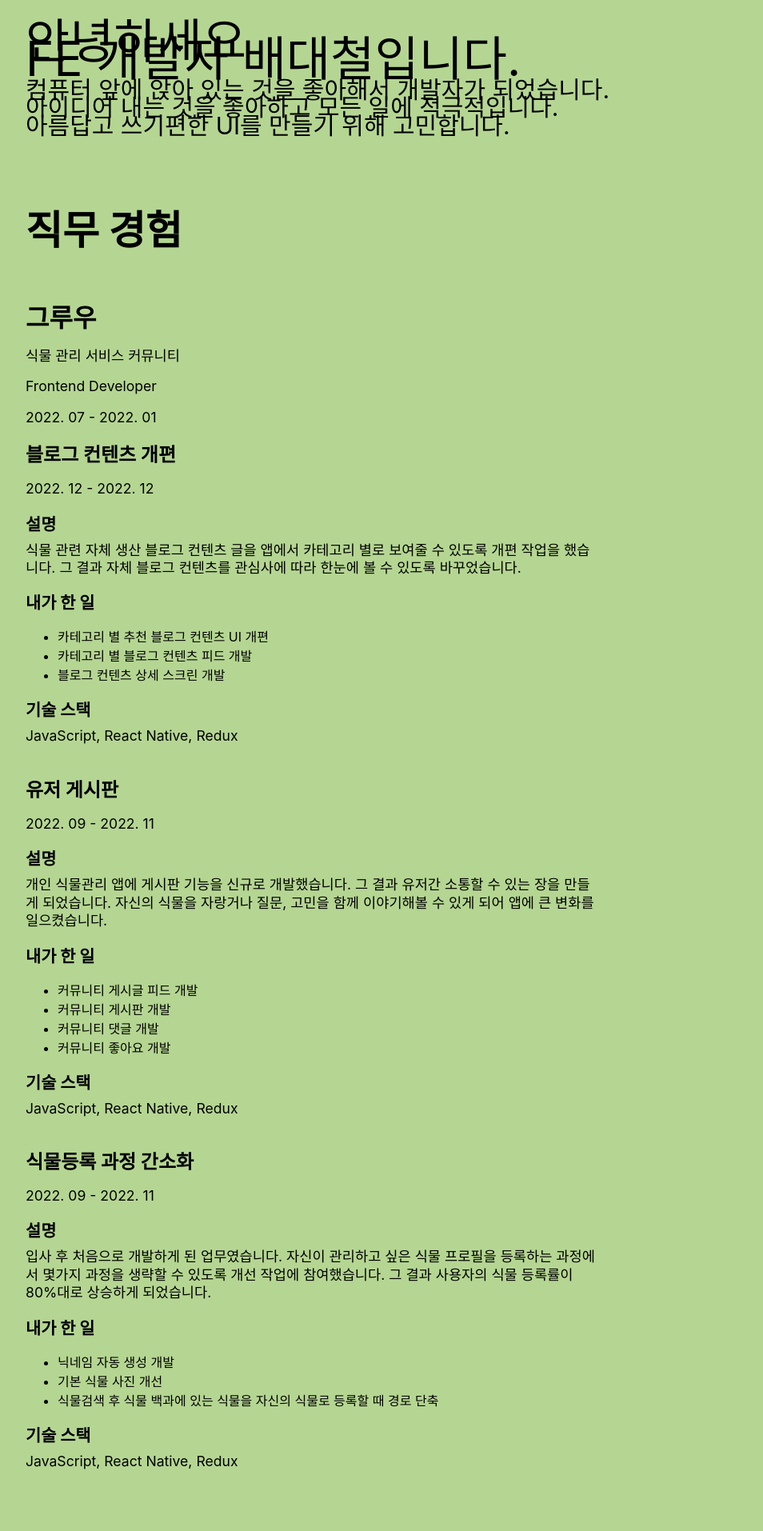
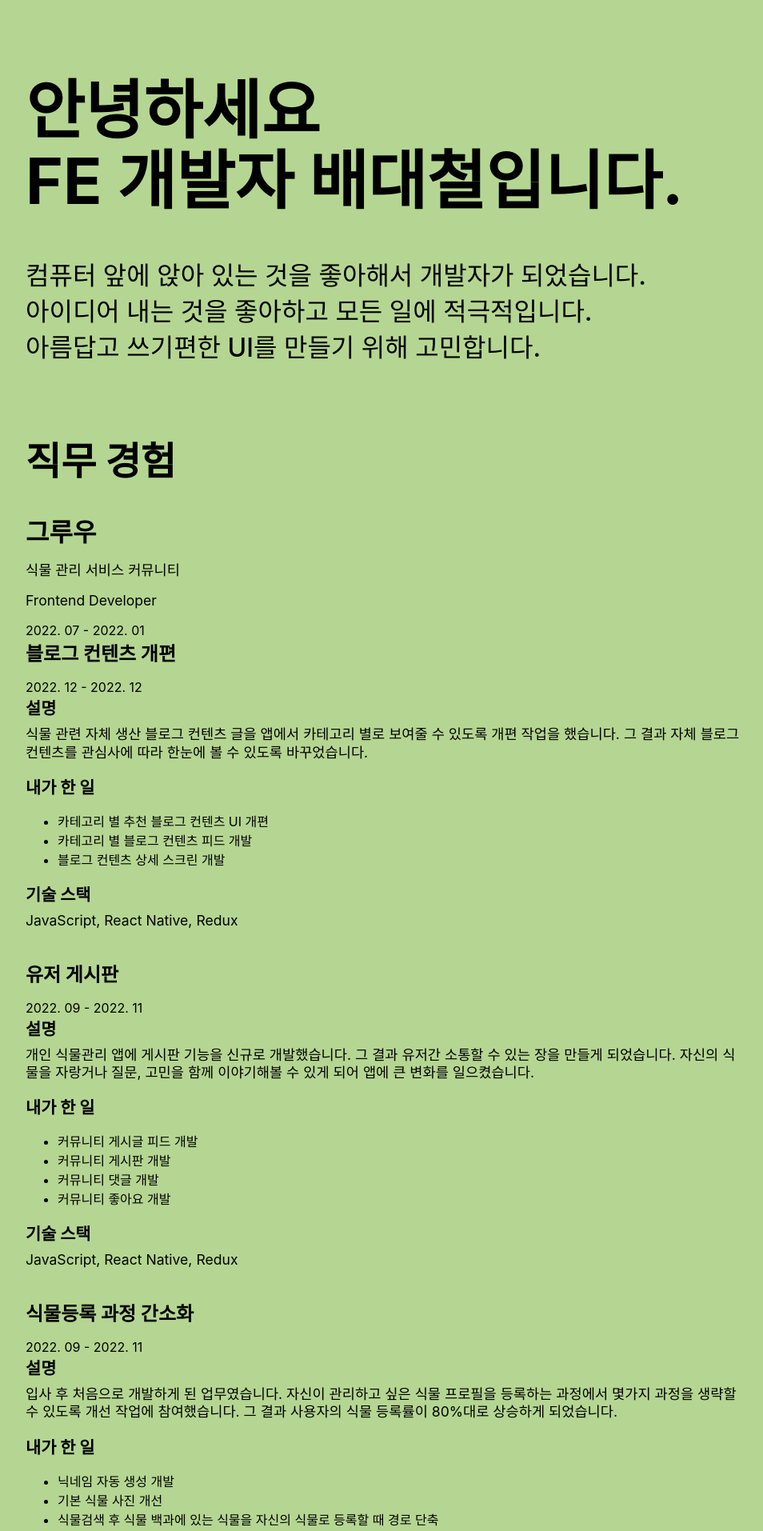
Before and after one commit to aingface/my-resume, a React (Create React App) app: page / in a window 1280 px wide. Shown: the top 1914 px of the page at 80% size, without its empty margins (160-1114 px from the left). Built offline with nearby package versions, Linux system fonts and the light colour scheme.

Commit message:
style: row > row-left/ row-right 분리

```diff
--- a/public/index.html
+++ b/public/index.html
@@ -4,16 +4,13 @@
     <meta charset="utf-8" />
     <meta name="viewport" content="width=device-width, initial-scale=1" />
     <meta name="theme-color" content="#000000" />
-    <meta
-      name="description"
-      content="Web site created using create-react-app"
-    />
-    <link rel="apple-touch-icon" href="%PUBLIC_URL%/logo192.png" />
+    <meta name="description" content="Web site created using create-react-app" />
+    <!-- <link rel="apple-touch-icon" href="%PUBLIC_URL%/logo192.png" /> -->
     <!--
       manifest.json provides metadata used when your web app is installed on a
       user's mobile device or desktop. See https://developers.google.com/web/fundamentals/web-app-manifest/
     -->
-    <link rel="manifest" href="%PUBLIC_URL%/manifest.json" />
+    <!-- <link rel="manifest" href="%PUBLIC_URL%/manifest.json" /> -->
     <!--
       Notice the use of %PUBLIC_URL% in the tags above.
       It will be replaced with the URL of the `public` folder during the build.
--- a/src/items/Greetings.tsx
+++ b/src/items/Greetings.tsx
@@ -4,12 +4,12 @@ import styled from 'styled-components';
 function Greetings() {
   return (
     <Container>
-      <Title>
+      <h1>
         안녕하세요
         <br />
         FE 개발자 배대철입니다.
         <br />
-      </Title>
+      </h1>
       <Desc>
         컴퓨터 앞에 앉아 있는 것을 좋아해서 개발자가 되었습니다.
         <br />
@@ -31,9 +31,8 @@ const Container = styled.div`
   flex-direction: column;
 `;
 
-const Title = styled.p`
-  font-size: 60px;
+const Desc = styled.p`
+  font-size: 2rem;
+  line-height: 1.4;
+  font-weight: 500;
 `;
-const Desc = styled.p`
-  font-size: 30px;
-`;
--- a/src/items/WorkExperience.tsx
+++ b/src/items/WorkExperience.tsx
@@ -2,22 +2,27 @@ import React from 'react';
 
 function WorkExperience() {
   return (
-    <div className="Chapter">
-      <h2 className="ExperienceTitle">직무 경험</h2>
-      <br />
-      <div>
-        <h3 className="ItemTitle">그루우</h3>
+    <section>
+      <h2>직무 경험</h2>
+      <div className="row">
+        <div className="row-left">
+          <h3>그루우</h3>
           <p>식물 관리 서비스 커뮤니티</p>
+          <p>Frontend Developer</p>
+          <time>2022. 07 - 2022. 01</time>
+        </div>
 
-        <p>Frontend Developer</p>
-        <p>2022. 07 - 2022. 01</p>
-        <div>
+        <div className="row-right">
+          <div className="project">
             <h4 className="ProjectTitle">블로그 컨텐츠 개편</h4>
-          <p>2022. 12 - 2022. 12</p>
+            <span>
+              <time dateTime="2022-12">2022. 12</time> - <time dateTime="2022-12">2022. 12</time>
+            </span>
             <h5 className="DetailTitle">설명</h5>
             <p>
-            식물 관련 자체 생산 블로그 컨텐츠 글을 앱에서 카테고리 별로 보여줄 수 있도록 개편 작업을
-            했습니다. 그 결과 자체 블로그 컨텐츠를 관심사에 따라 한눈에 볼 수 있도록 바꾸었습니다.
+              식물 관련 자체 생산 블로그 컨텐츠 글을 앱에서 카테고리 별로 보여줄 수 있도록 개편
+              작업을 했습니다. 그 결과 자체 블로그 컨텐츠를 관심사에 따라 한눈에 볼 수 있도록
+              바꾸었습니다.
             </p>
             <h5 className="DetailTitle">내가 한 일</h5>
             <ul>
@@ -31,14 +36,14 @@ function WorkExperience() {
             <br />
           </div>
 
-        <div>
+          <div className="project">
             <h4 className="ProjectTitle">유저 게시판</h4>
-          <p>2022. 09 - 2022. 11</p>
+            <time>2022. 09 - 2022. 11</time>
             <h5 className="DetailTitle">설명</h5>
             <p>
-            개인 식물관리 앱에 게시판 기능을 신규로 개발했습니다. 그 결과 유저간 소통할 수 있는 장을
-            만들게 되었습니다. 자신의 식물을 자랑거나 질문, 고민을 함께 이야기해볼 수 있게 되어 앱에
-            큰 변화를 일으켰습니다.
+              개인 식물관리 앱에 게시판 기능을 신규로 개발했습니다. 그 결과 유저간 소통할 수 있는
+              장을 만들게 되었습니다. 자신의 식물을 자랑거나 질문, 고민을 함께 이야기해볼 수 있게
+              되어 앱에 큰 변화를 일으켰습니다.
             </p>
             <h5 className="DetailTitle">내가 한 일</h5>
             <ul>
@@ -53,14 +58,14 @@ function WorkExperience() {
             <br />
           </div>
 
-        <div>
+          <div className="project">
             <h4 className="ProjectTitle">식물등록 과정 간소화</h4>
-          <p>2022. 09 - 2022. 11</p>
+            <time>2022. 09 - 2022. 11</time>
             <h5 className="DetailTitle">설명</h5>
             <p>
               입사 후 처음으로 개발하게 된 업무였습니다. 자신이 관리하고 싶은 식물 프로필을 등록하는
-            과정에서 몇가지 과정을 생략할 수 있도록 개선 작업에 참여했습니다. 그 결과 사용자의 식물
-            등록률이 80%대로 상승하게 되었습니다.
+              과정에서 몇가지 과정을 생략할 수 있도록 개선 작업에 참여했습니다. 그 결과 사용자의
+              식물 등록률이 80%대로 상승하게 되었습니다.
             </p>
             <h5 className="DetailTitle">내가 한 일</h5>
             <ul>
@@ -74,6 +79,7 @@ function WorkExperience() {
           </div>
         </div>
       </div>
+    </section>
   );
 }
 
```
Lines whose indentation alone changed are shown as unchanged.
